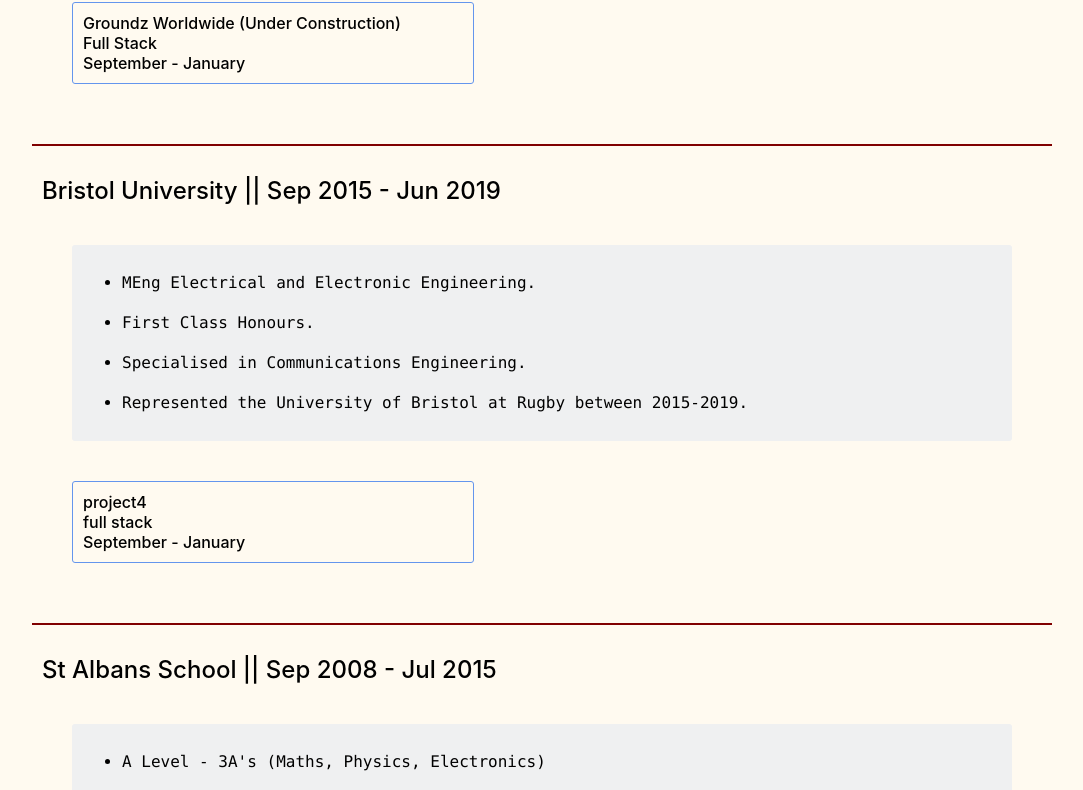
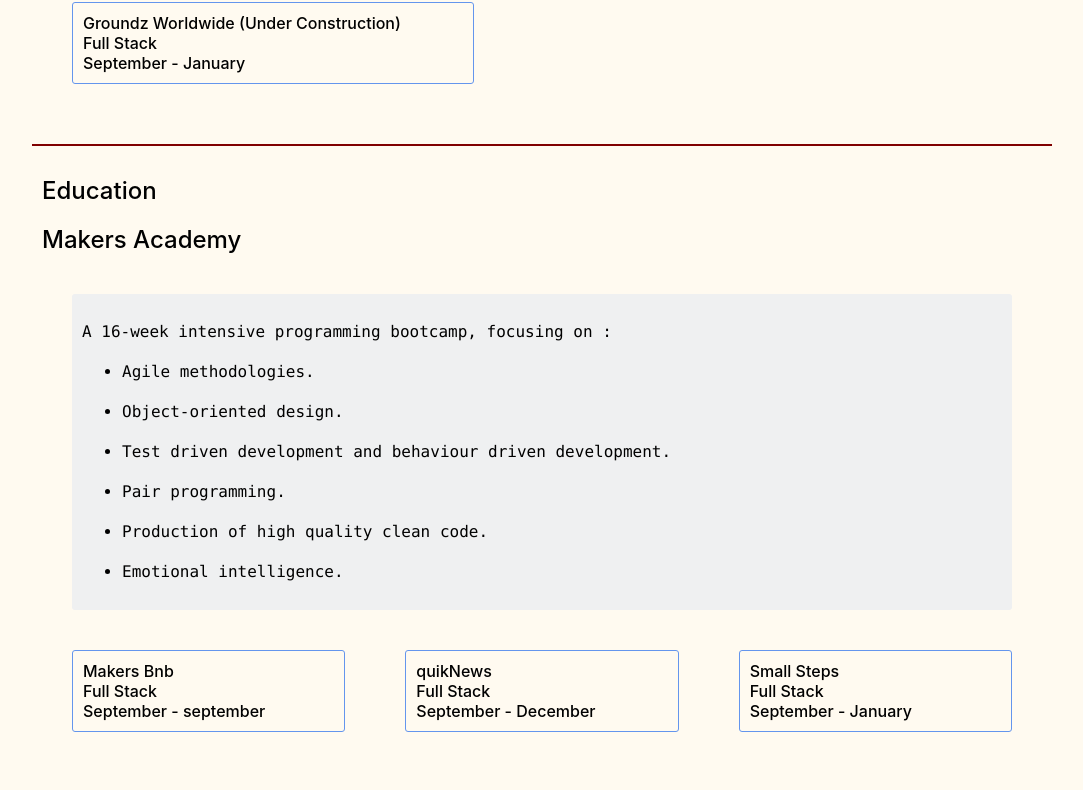
Before and after one commit to perrinjack/portfolio, a React (Create React App) app: page / in a window 1280 px wide. Shown: the part 1284-2074 px from the top of the page, without its empty margins (98-1181 px from the left). Built offline with nearby package versions, Linux system fonts and the light colour scheme; the HTML template or start-up script is replaced by a standard one.

Commit message:
Extracted content into json, with experience compnent to be mapped with

```diff
--- a/src/App.tsx
+++ b/src/App.tsx
@@ -8,6 +8,7 @@
 import PhoneIcon from '@material-ui/icons/Phone';
 import LinkedInIcon from '@material-ui/icons/LinkedIn';
 import EmailIcon from '@material-ui/icons/Email';
+import experience from './content/info.json';
 class App extends React.Component {
   handlePhoneClick = () => (event: any) => {
     window.location.href = 'tel:+447590606244';
@@ -32,6 +33,14 @@
               }
             />
             <div className="experience-container">
+              {experience.map((d) => (
+                <Experience
+                  title={d.title}
+                  summary={d.summary}
+                  sectionTitle={'Education'}
+                />
+              ))}
+
               <Experience
                 title="Makers Academy || Apr - Jul 2020"
                 summary={
--- a/src/components/experience.tsx
+++ b/src/components/experience.tsx
@@ -3,6 +3,7 @@
 import '../App.scss';
 import Project from './project';
 import '../styles/experience.scss';
+
 type EmployerCardProps = {
   data?: string;
   title: string;
--- /dev/null
+++ b/src/content/info.json
@@ -0,0 +1,34 @@
+[
+  {
+    "subheading": "Education",
+    "title": "Makers Academy",
+    "from": "Jun 2018",
+    "to": "present",
+    "location": "London, UK",
+    "summary": "A 16-week intensive programming bootcamp, focusing on : \n\n* Agile methodologies.\n\n* Object-oriented design.\n\n* Test driven development and behaviour driven development.\n\n* Pair programming.\n\n* Production of high quality clean code.\n\n* Emotional intelligence.",
+    "projects": [
+      {
+        "name": "Small Steps",
+        "role": "Full-Stack Developer",
+        "from": "2020",
+        "to": ""
+      }
+    ]
+  },
+
+  {
+    "title": "Makers Academy",
+    "from": "Jun 2018",
+    "to": "present",
+    "location": "London, UK",
+    "summary": "A 16-week intensive programming bootcamp, focusing on : \n\n* Agile methodologies.\n\n* Object-oriented design.\n\n* Test driven development and behaviour driven development.\n\n* Pair programming.\n\n* Production of high quality clean code.\n\n* Emotional intelligence.",
+    "projects": [
+      {
+        "name": "Small Steps",
+        "role": "Full-Stack Developer",
+        "from": "2020",
+        "to": ""
+      }
+    ]
+  }
+]
```
